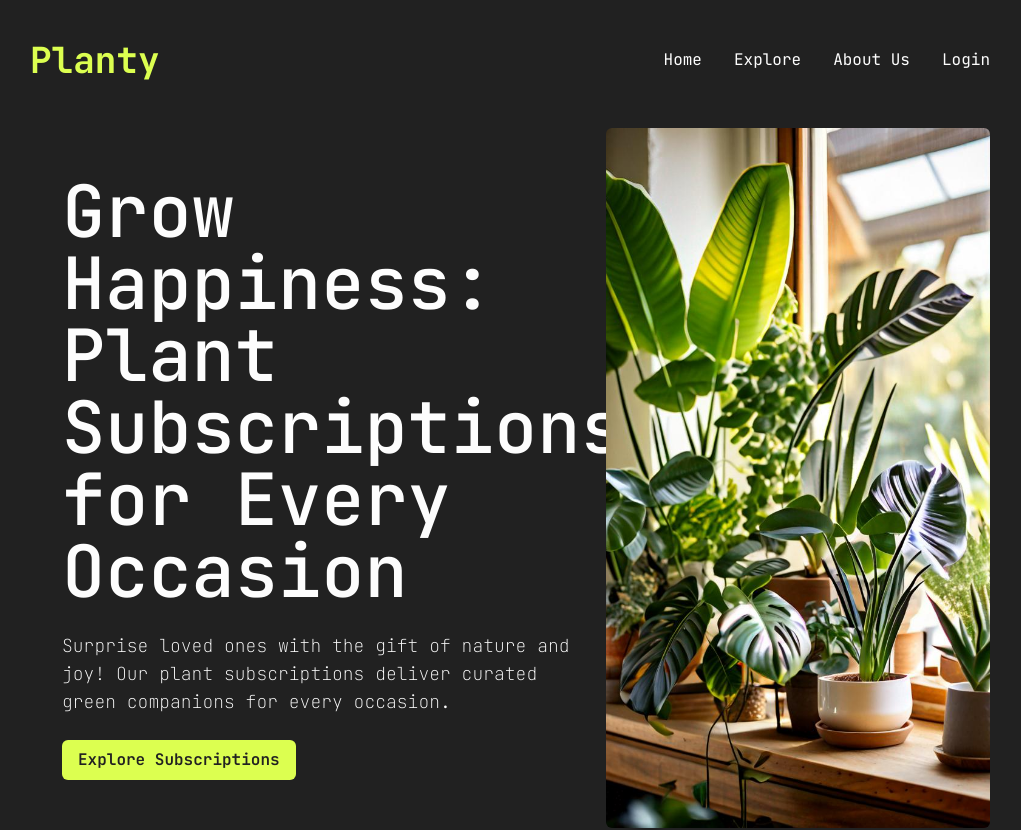
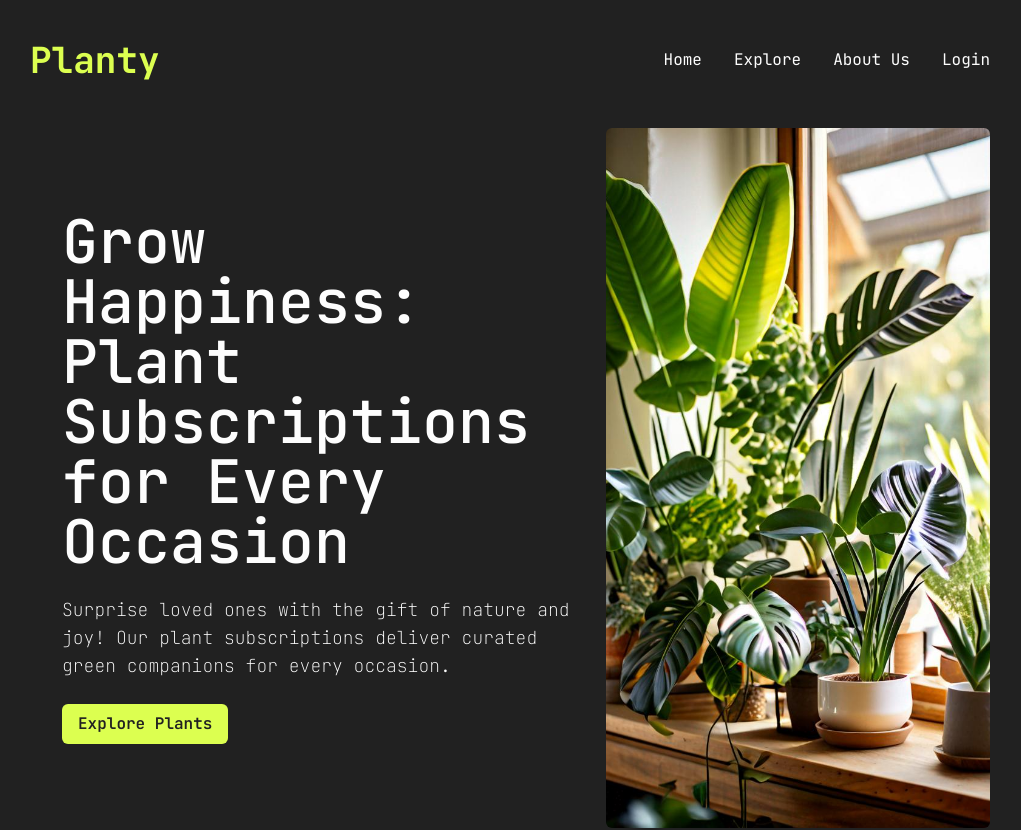
Before and after one commit to himanshuu004/plantywide, a Next.js app in the folder frontend/: page / in a window 1280 px wide. Shown: the top 830 px of the page, without its empty margins (130-1151 px from the left). Built offline with nearby package versions, Linux system fonts and the light colour scheme; no server answers.

Commit message:
some additions

```diff
--- a/frontend/app/cart/components/PCard.tsx
+++ b/frontend/app/cart/components/PCard.tsx
@@ -8,6 +8,7 @@ import {
 } from "../../services/cartService";
 import { MdDeleteOutline } from "react-icons/md";
 import LoaderData from "./LoaderData";
+import { useRouter } from "next/navigation";
 
 interface Plant {
   id: string;
@@ -17,7 +18,7 @@ interface Plant {
   description: string;
   suitableWeatherType: string;
   careInstructions: string;
-  price: string;
+  price: number;
 }
 
 interface PCardProps {
@@ -29,7 +30,7 @@ interface PCardProps {
 const PCard: React.FC<PCardProps> = ({ id, count, onUpdate }) => {
   const [plant, setPlant] = useState<Plant | undefined>(undefined);
   const [loading, setLoading] = useState(false); // State to track
-
+  const router = useRouter();
   useEffect(() => {
     const fetchPlant = (id: string): Plant | undefined => {
       const allPlants = Object.values(Plants).flat();
@@ -118,7 +119,7 @@ const PCard: React.FC<PCardProps> = ({ id, count, onUpdate }) => {
             className="w-32 rounded-md text-gray-500 p-2 text-xs opacity-80"
           />
         </div>
-        <p className="col-span-[25%] w-auto text-end text-sm hover:text-[#dcff50] duration-300 cursor-pointer">
+        <p className="col-span-[25%] w-auto text-end text-sm hover:text-[#dcff50] duration-300 cursor-pointer" onClick={()=> router.push(`/plants/${plant.id}`)}>
           view details {">>"}{" "}
         </p>
       </div>
--- a/frontend/app/cart/components/Summary.tsx
+++ b/frontend/app/cart/components/Summary.tsx
@@ -10,7 +10,7 @@ interface Plant {
   description: string;
   suitableWeatherType: string;
   careInstructions: string;
-  price: string;
+  price: number;
 }
 interface PlantsDetailsProps {
   plantId: string;
--- a/frontend/app/components/Hero.tsx
+++ b/frontend/app/components/Hero.tsx
@@ -1,20 +1,23 @@
+"use client";
 import React from "react";
 import Image from "next/image";
 import { HeroImg } from "@/public";
+import { useRouter } from "next/navigation";
 
 const Hero = () => {
+  const router = useRouter();
   return (
     <div className="w-full max-w-[960px] flex flex-col-reverse md:flex-row justify-between items-center  py-2 ">
       <div className="w-full md:w-3/5 h-full flex flex-col justify-start items-start gap-6 px-8 md:pr-8">
-        <div className=" w-full text-3xl md:text-7xl font-medium">
+        <div className=" w-full text-3xl md:text-6xl font-medium">
           Grow Happiness: Plant Subscriptions for Every Occasion
         </div>
         <div className="w-full text-md md:text-lg font-thin">
           Surprise loved ones with the gift of nature and joy! Our plant
           subscriptions deliver curated green companions for every occasion.
         </div>
-        <div className="w-auto rounded-md bg-[#dcff50] text-[#212121] font-semibold px-4 py-2">
-          Explore Subscriptions
+        <div className="w-auto rounded-md bg-[#dcff50] text-[#212121] font-semibold px-4 py-2" onClick={()=> router.push("/gift")}>
+          Explore Plants
         </div>
       </div>
       <div className=" w-5/6 md:w-2/5 flex justify-center items-center">
--- /dev/null
+++ b/frontend/app/loading.tsx
@@ -0,0 +1,12 @@
+import React from 'react'
+import Loader from './components/Loader'
+
+const PageLoader = () => {
+  return (
+    <div className="w-full flex justify-center items-center">
+          <Loader />
+        </div>
+  )
+}
+
+export default PageLoader
--- a/frontend/app/plants/[id]/page.tsx
+++ b/frontend/app/plants/[id]/page.tsx
@@ -14,7 +14,7 @@ interface Plant {
   description: string;
   suitableWeatherType: string;
   careInstructions: string;
-  price: string;
+  price: number;
 }
 
 interface Params {
```
Also changed, not shown: 1 other file (tests, documents, lock files or other folders).
